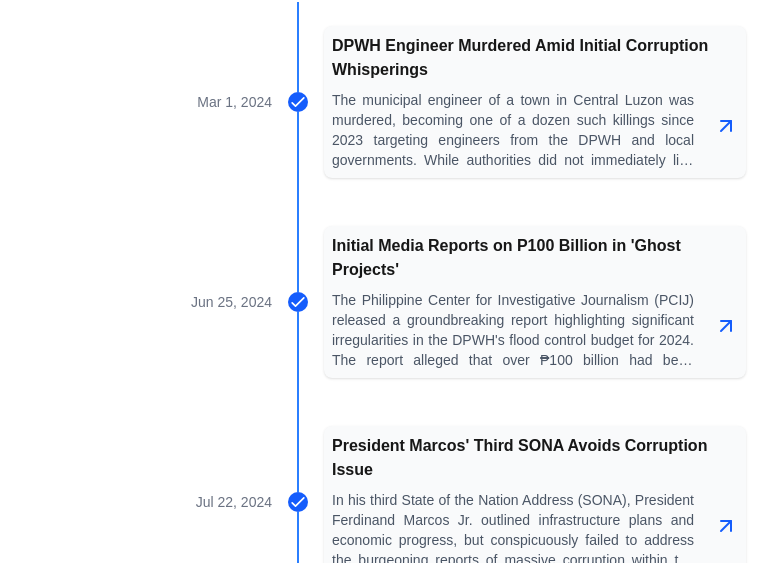
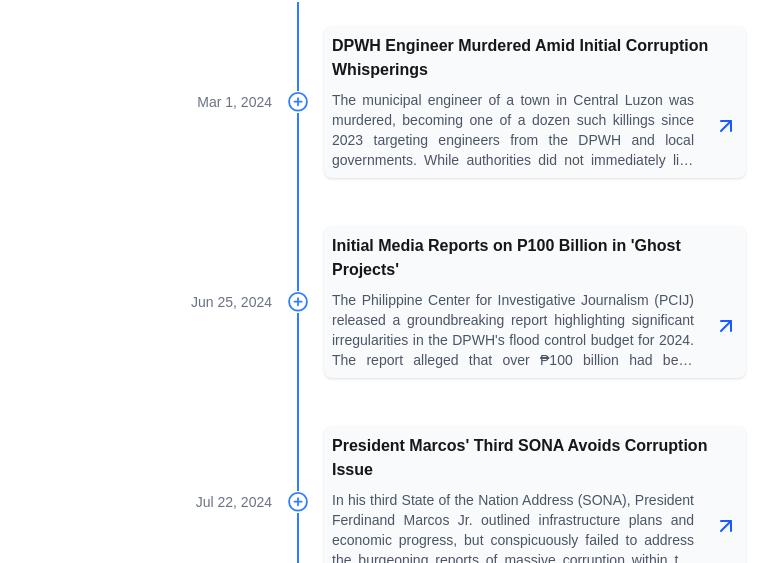
Before and after one commit to lexradotdev/flood-control-timeline, a Next.js app: page / in a window 1280 px wide. Shown: the part 170-733 px from the top of the page, without its empty margins (342-1119 px from the left). Built offline with nearby package versions, Linux system fonts and the light colour scheme; a web font is replaced by a local one.

Commit message:
fix: Metadata title correction

```diff
--- a/package.json
+++ b/package.json
@@ -11,8 +11,6 @@
   "dependencies": {
     "@emotion/react": "^11.14.0",
     "@emotion/styled": "^11.14.1",
-    "@mui/lab": "^7.0.1-beta.19",
-    "@mui/material": "^7.3.5",
     "lucide-react": "^0.555.0",
     "next": "16.0.5",
     "react": "19.2.0",
--- a/src/app/layout.tsx
+++ b/src/app/layout.tsx
@@ -4,13 +4,12 @@
 
 const recursive = Recursive({
   subsets: ['latin'],
-  display: 'swap', // 'swap' minimizes layout shift
-  // Optionally, you can add a CSS variable name for use in CSS/Tailwind
+  display: 'swap',
   variable: '--font-recursive',
 });
 export const metadata: Metadata = {
-  title: "Create Next App",
-  description: "Generated by create next app",
+  title: "Flood Control Timeline",
+  description: "A Chronology of Investigations, Whistleblowers, and Public Fallout",
 };
 
 export default function RootLayout({
--- a/src/app/page.tsx
+++ b/src/app/page.tsx
@@ -85,6 +85,7 @@
           <Timeline role="list" className="space-y-6">
             {sortedReports.map((r, i) => renderTimelineItem(r, (r as any).id ?? i))}
           </Timeline>
+          <div className="text-center mt-2 font-bold">End of Timeline</div>
         </section>
       )}
     </main>
--- a/src/components/timeline/timeline.tsx
+++ b/src/components/timeline/timeline.tsx
@@ -1,3 +1,4 @@
+import { CirclePlus } from "lucide-react";
 import { ReactNode } from "react";
 
 interface TimelineProps extends React.HTMLAttributes<HTMLDivElement> {
@@ -46,11 +47,7 @@
       className={`w-5 h-full relative flex flex-col items-center`}
     >
       <div className="w-0.5 h-1/2 bg-blue-500"></div>
-      <div className="bg-blue-600 rounded-full">
-        <svg className="w-5 h-5 text-white" fill="none" stroke="currentColor" viewBox="0 0 24 24" aria-hidden="true">
-          <path strokeLinecap="round" strokeLinejoin="round" strokeWidth={2} d="M5 13l4 4L19 7" />
-        </svg>
-      </div>
+      <CirclePlus className="text-blue-500" />
       <div className="w-0.5 h-1/2 bg-blue-500"></div>
     </div>
   );
```
Also changed, not shown: 1 other file (tests, documents, lock files or other folders).
